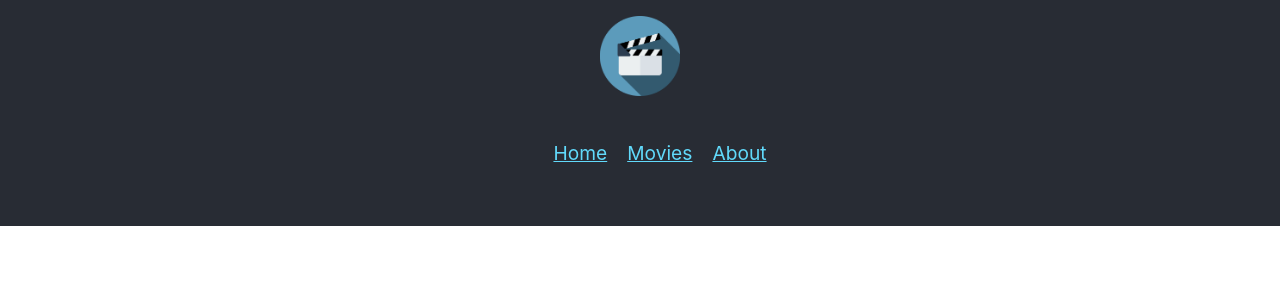
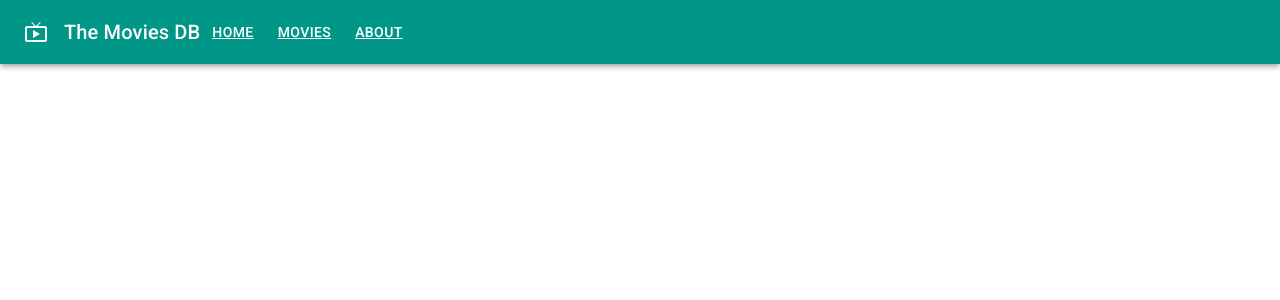
Before and after one commit to OlgaOO7/my-app, a React (Create React App) app: page / in a window 1280 px wide. Shown: the top 300 px of the page. Built offline with nearby package versions, Linux system fonts and the light colour scheme.

Commit message:
Add MaterialUI components and styles for App (header)

```diff
--- a/src/App.tsx
+++ b/src/App.tsx
@@ -1,28 +1,44 @@
 import React from 'react';
-import { Link, Outlet } from 'react-router-dom';
-import styles from './App.module.scss';
+import { Link as RouterLink, Outlet } from 'react-router-dom';
+
+import { AppBar, CssBaseline, Toolbar, Link, ThemeProvider, createTheme, Typography } from "@mui/material";
+import LiveTvOutlinedIcon from "@mui/icons-material/LiveTvOutlined";
+import { teal } from "@mui/material/colors";
+
+function HeaderLink({children, to}: {to: string, children: React.ReactNode}) {
+  return (
+    <Link component={RouterLink} to={to} variant="button" color="inherit" sx={{my: 1, mx: 1.5}}>{children}</Link>
+  )
+}
+
+const defaultTheme = createTheme({
+  palette: {
+    primary: teal,
+    secondary: {
+      main: "#96000f",
+    }
+  }
+})
 
 function App() {
   return (
-    <div className={styles.root}>
-      <header className={styles.header}>
-        <img src="/cinema-icon.jpg" className={styles.logo} alt="logo" />
-        <ul>
-          <li>
-            <Link className={styles.link} to="/">Home</Link>
-          </li>
-          <li>
-            <Link className={styles.link} to="/movies">Movies</Link>
-          </li>
-          <li>
-            <Link className={styles.link} to="/about">About</Link>
-          </li>
-        </ul>
-      </header>
-      <main className={styles.main}>
+    <ThemeProvider theme={defaultTheme}>
+      <CssBaseline  />
+      <AppBar>
+        <Toolbar >
+          <LiveTvOutlinedIcon sx={{ mr: 2 }} />
+          <Typography variant="h6" color="inherit" noWrap>The Movies DB</Typography>
+        <nav>
+          <HeaderLink to="/">Home</HeaderLink>
+          <HeaderLink to="/movies">Movies</HeaderLink>
+          <HeaderLink to="/about">About</HeaderLink>
+          </nav>
+          </Toolbar>
+      </AppBar>
+      <main>
         <Outlet />
       </main>
-    </div>
+    </ThemeProvider>
   );
 }
 
--- a/src/index.tsx
+++ b/src/index.tsx
@@ -1,3 +1,8 @@
+import '@fontsource/roboto/300.css';
+import '@fontsource/roboto/400.css';
+import '@fontsource/roboto/500.css';
+import '@fontsource/roboto/700.css';
+
 import React from 'react';
 import ReactDOM from 'react-dom/client';
 import './index.scss';
```
